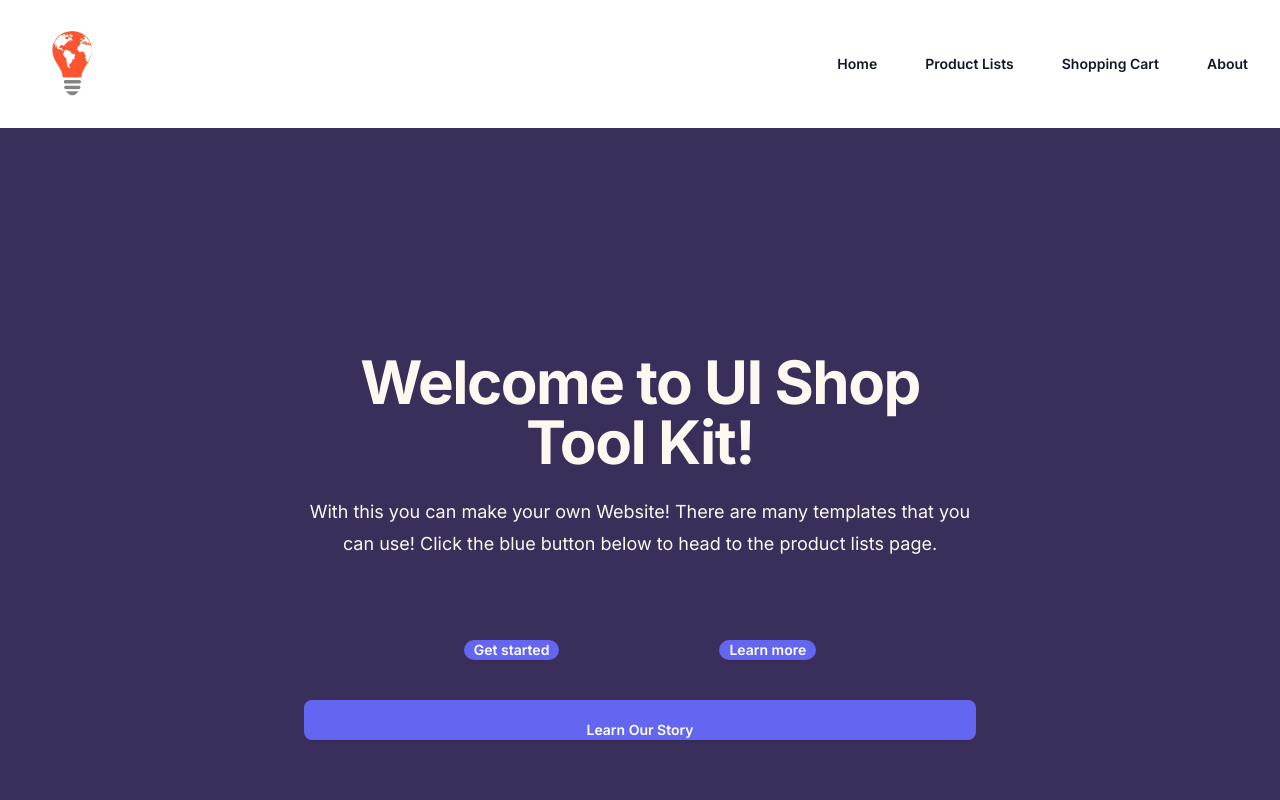
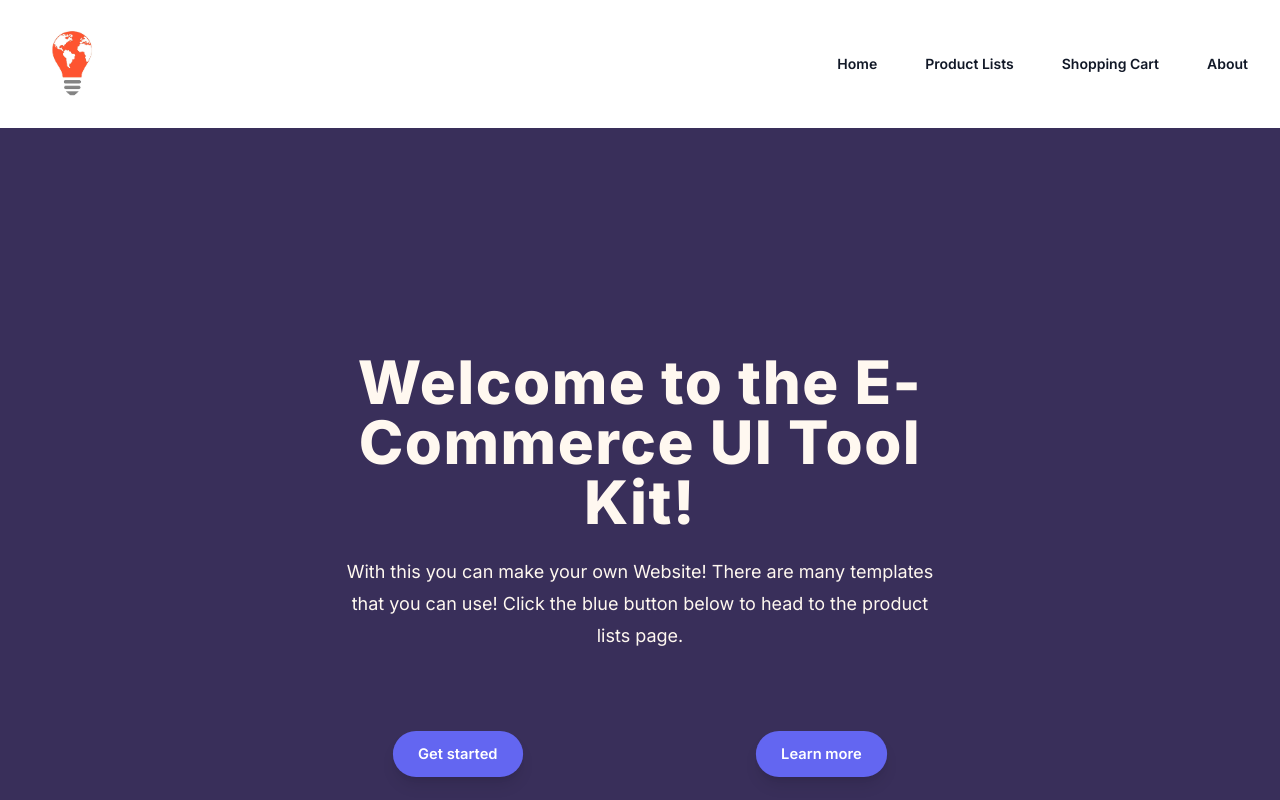
Before and after one commit to Bay-Valley-Tech-Code-Academy/UI-Tool-Kit, a Next.js app: page / in a window 1280 px wide. Shown: the top 800 px of the page. Built offline with nearby package versions, Linux system fonts and the light colour scheme.

Commit message:
revamped the homepage buttons and header. Added hover effects and animations. Still working on it.

```diff
--- a/src/app/page.js
+++ b/src/app/page.js
@@ -1,65 +1,47 @@
-import React from 'react'
-import Navbar from '../app/components/navbar'
+import React from "react";
+import Navbar from "../app/components/navbar";
 
 export default function Home() {
-
-
-
   return (
-
-
-
-
     <div className="aspect-h-1 aspect-w-1 w-full overflow-hidden rounded-[11px]bg-gray-200 lg:aspect-none group-hover:opacity-75">
-
-
       <div className="bg-[#392F5A]">
-
-
-
-    <div className="mx-auto max-w-2xl py-32 sm:py-48 lg:py-56 gap-x-20 ">
-
-      <div className="text-center">
-        <h1 className="text-4xl font-bold tracking-tight text-[#FFF8F0] sm:text-6xl ">
-          Welcome to UI Shop Tool Kit!
+        <div className="mx-auto max-w-2xl py-32 sm:py-48 lg:py-56 gap-x-20">
+          <div className="text-center px-8">
+            <h1 className="text-4xl font-extrabold tracking-wide text-[#FFF8F0] sm:text-6xl ">
+              Welcome to the E-Commerce UI Tool Kit!
             </h1>
             <p className="mt-6 text-lg leading-8 text-[#FFF8F0] ">
-          With this you can make your own Website! There are many templates that you can use! Click the blue button below to head to the product lists page.
+              With this you can make your own Website! There are many templates
+              that you can use! Click the blue button below to head to the
+              product lists page.
             </p>
-        <div className="mt-10 flex items-center justify-center gap-x-6 p-10" style={{gap:'10rem'}}  >
+            <div
+              className="mt-10 flex items-center justify-center gap-x-6 p-10"
+              style={{ gap: "15rem" }}
+            >
               <a
                 href="productlists#"
-            className=" rounded-full bg-indigo-500 px-2.5 pt-py-10 text-sm font-semibold text-white shadow-sm  hover:bg-gray-600 focus-visible:outline focus-visible:outline-2 focus-visible:outline-offset-2 focus-visible:outline-indigo-600 gap-y-50 visited:text-gray-100">
-
+                className="rounded-full bg-indigo-500 px-6 py-3 text-sm font-semibold text-white shadow-lg hover:bg-gray-600 focus:outline-none focus:ring-2 focus:ring-indigo-600 transition-all duration-200 ease-in-out transform hover:-translate-y-1 scale-105"
+              >
                 Get started
               </a>
-          <a href="about#"
-          className=" rounded-full bg-indigo-500 px-2.5 pt-py-10 text-sm font-semibold text-white shadow-sm  hover:bg-gray-600 focus-visible:outline focus-visible:outline-2 focus-visible:outline-offset-2 focus-visible:outline-indigo-600 gap-y-50 visited:text-gray-100" >
+              <a
+                href="about#"
+                className="rounded-full bg-indigo-500 px-6 py-3 text-sm font-semibold text-white shadow-lg hover:bg-gray-600 focus:outline-none focus:ring-2 focus:ring-indigo-600 transition-all duration-200 ease-in-out transform hover:-translate-y-1 scale-105"
+              >
                 Learn more <span aria-hidden="true"></span>
               </a>
-
             </div>
           </div>
 
-
-
-      <a href="story" className="flex justify-center rounded-lg   bg-indigo-500  pt-5  text-sm font-semibold text-white shadow-sm hover:bg-gray-600 focus-visible:outline focus-visible:outline-2 focus-visible:outline-offset-2 focus-visible:outline-blue-600 " >
-
+          <a
+            href="story"
+            className="flex justify-center rounded-lg   bg-indigo-500  pt-5  text-sm font-semibold text-white shadow-sm hover:bg-gray-600 focus-visible:outline focus-visible:outline-2 focus-visible:outline-offset-2 focus-visible:outline-blue-600 "
+          >
             Learn Our Story <span aria-hidden="true"></span>
-
-
           </a>
-
-
         </div>
-
       </div>
-
-
-
     </div>
-
-
-  )
-
+  );
 }
```
Lines whose indentation alone changed are shown as unchanged.
